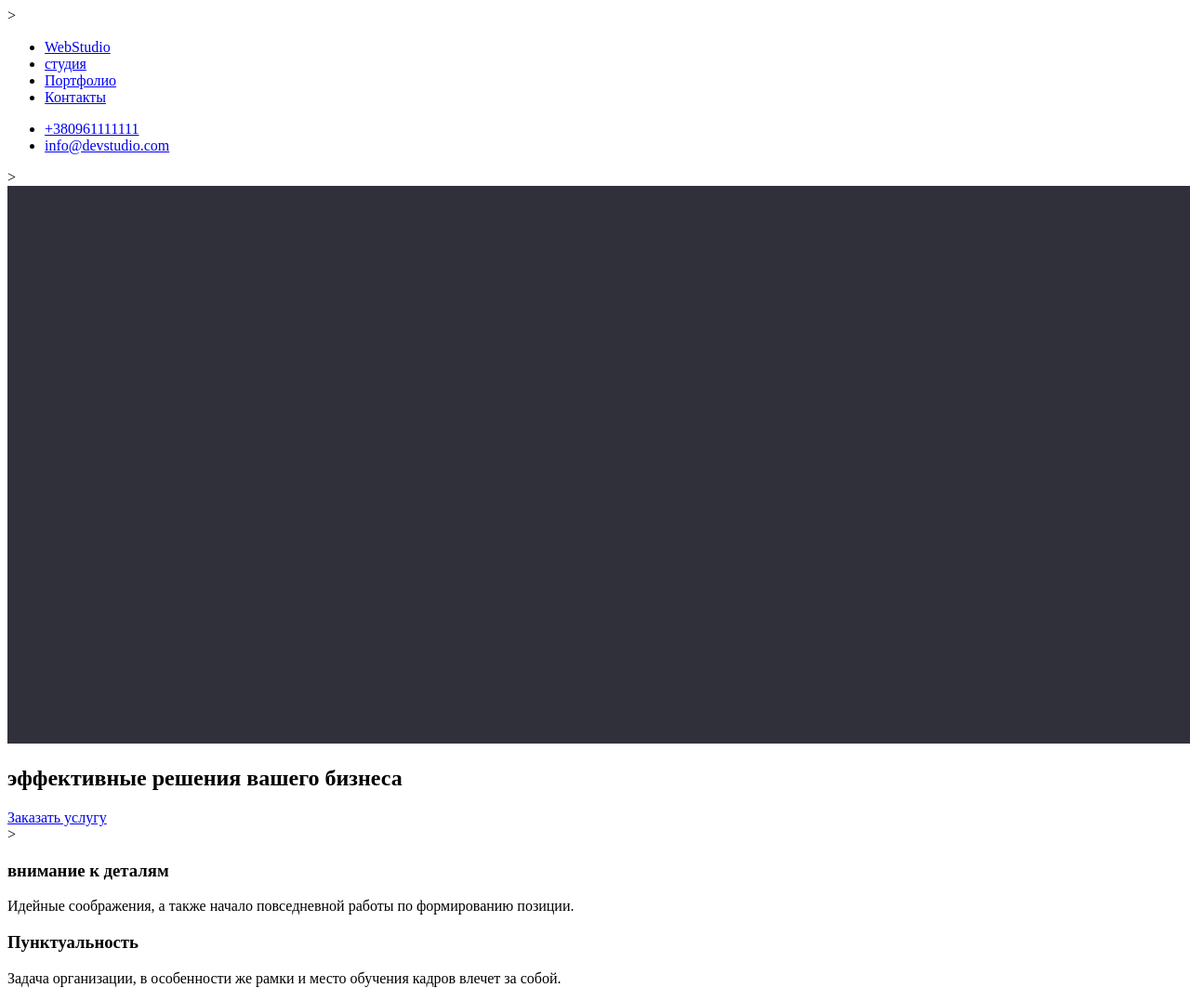
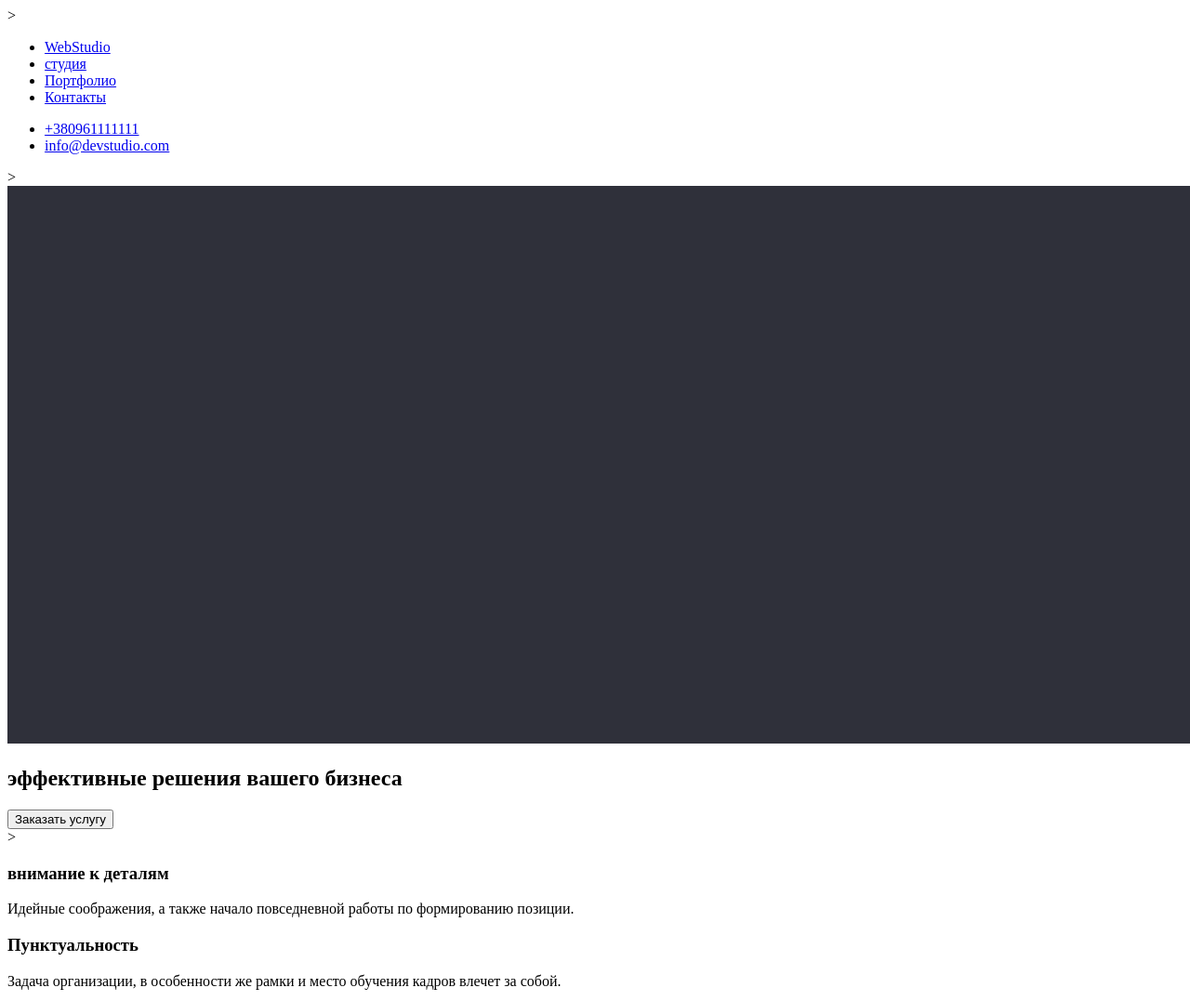
Before and after one commit to 4eptnk/goit-markup-hw-01, a plain HTML site: page index.html in a window 1280 px wide. Shown: the top 1077 px of the page at 93% size. Drawn offline with Linux system fonts and the light colour scheme.

Commit message:
Update index.html

```diff
--- a/index.html
+++ b/index.html
@@ -27,7 +27,9 @@
     <section>
         <img src="/Bg.png" alt="задний_фон">
         <H1>эффективные решения вашего бизнеса</H1>
-        <a href="/">Заказать услугу</a>
+        <button>
+        Заказать услугу
+        </button>
     </section>
 
     <!--особенности-->>
```
